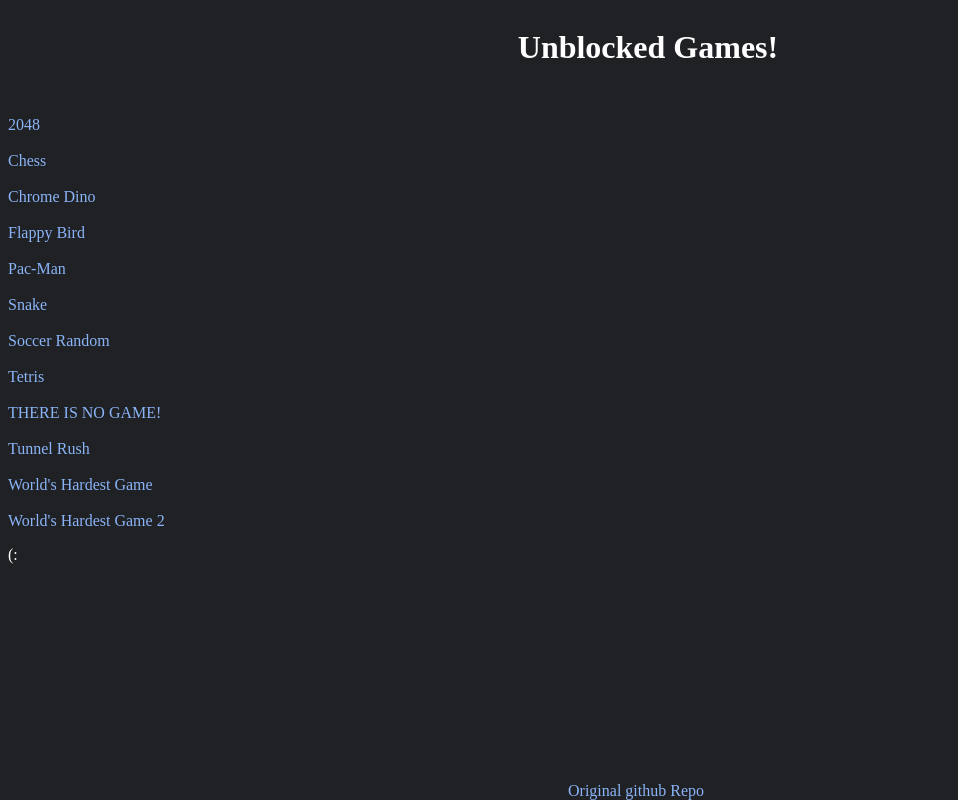
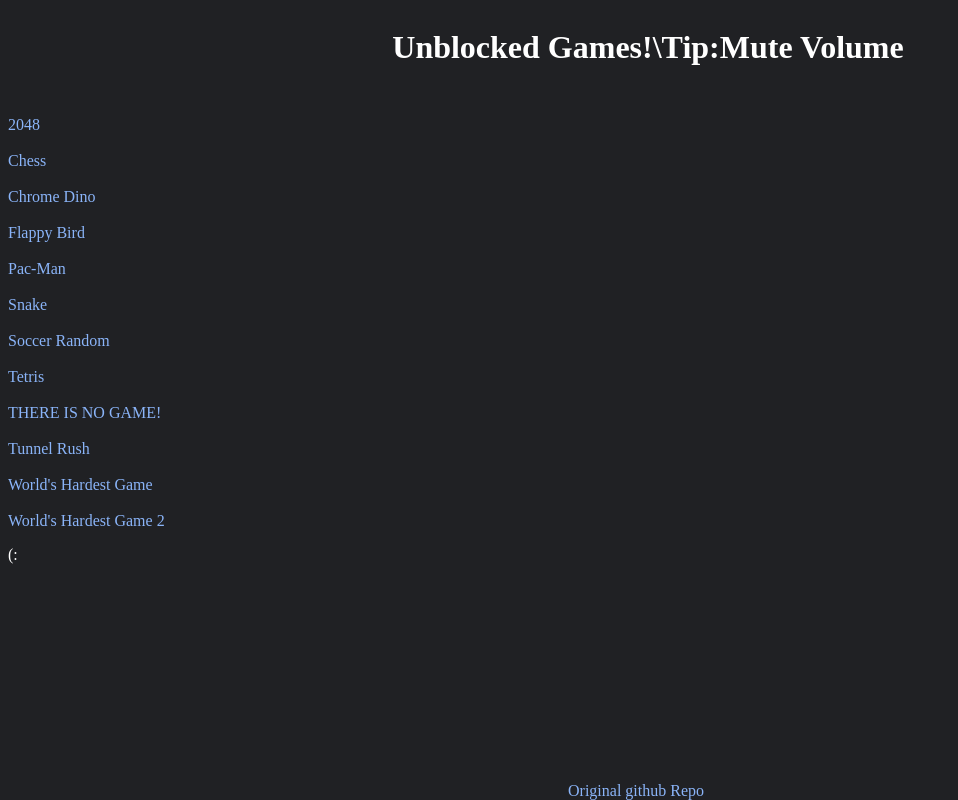
Before and after one commit to Maxim4401/Game-hub-Not-mine-, a plain HTML site: page index.html in a window 1280 px wide. Shown: the whole page, without its empty margins (0-958 px from the left). Drawn offline with Linux system fonts and the light colour scheme.

Commit message:
Update index.html

```diff
--- a/index.html
+++ b/index.html
@@ -13,7 +13,7 @@
 
       <body>
          <div class="heading">
-          <h1>Unblocked Games!</h1>
+          <h1>Unblocked Games!\Tip:Mute Volume</h1>
          </div>
         <br><br><br><br>
         <div>
```
